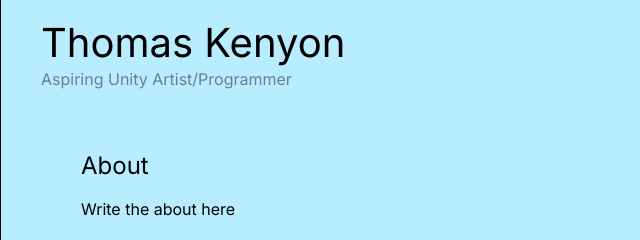
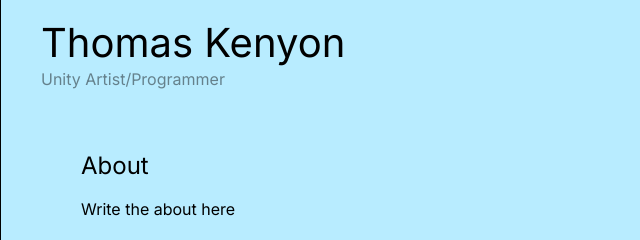
Before and after one commit to TomKeny/TomKeny.github.io, a website built with Parcel: page index.html in a window 1280 px wide. Shown: the part 437-677 px from the top of the page, 0-640 px from the left. Built offline with nearby package versions, Linux system fonts and the light colour scheme.

Commit message:
changed aspiring to just unity programmer/artist

```diff
--- a/index.html
+++ b/index.html
@@ -51,7 +51,7 @@
         </header>
         <div class="home-container1">
           <span class="home-text">Thomas Kenyon</span>
-          <span class="home-text1">Aspiring Unity Artist/Programmer</span>
+          <span class="home-text1">Unity Artist/Programmer</span>
         </div>
         <div class="home-container2">
           <span class="home-text2">About</span>
```
